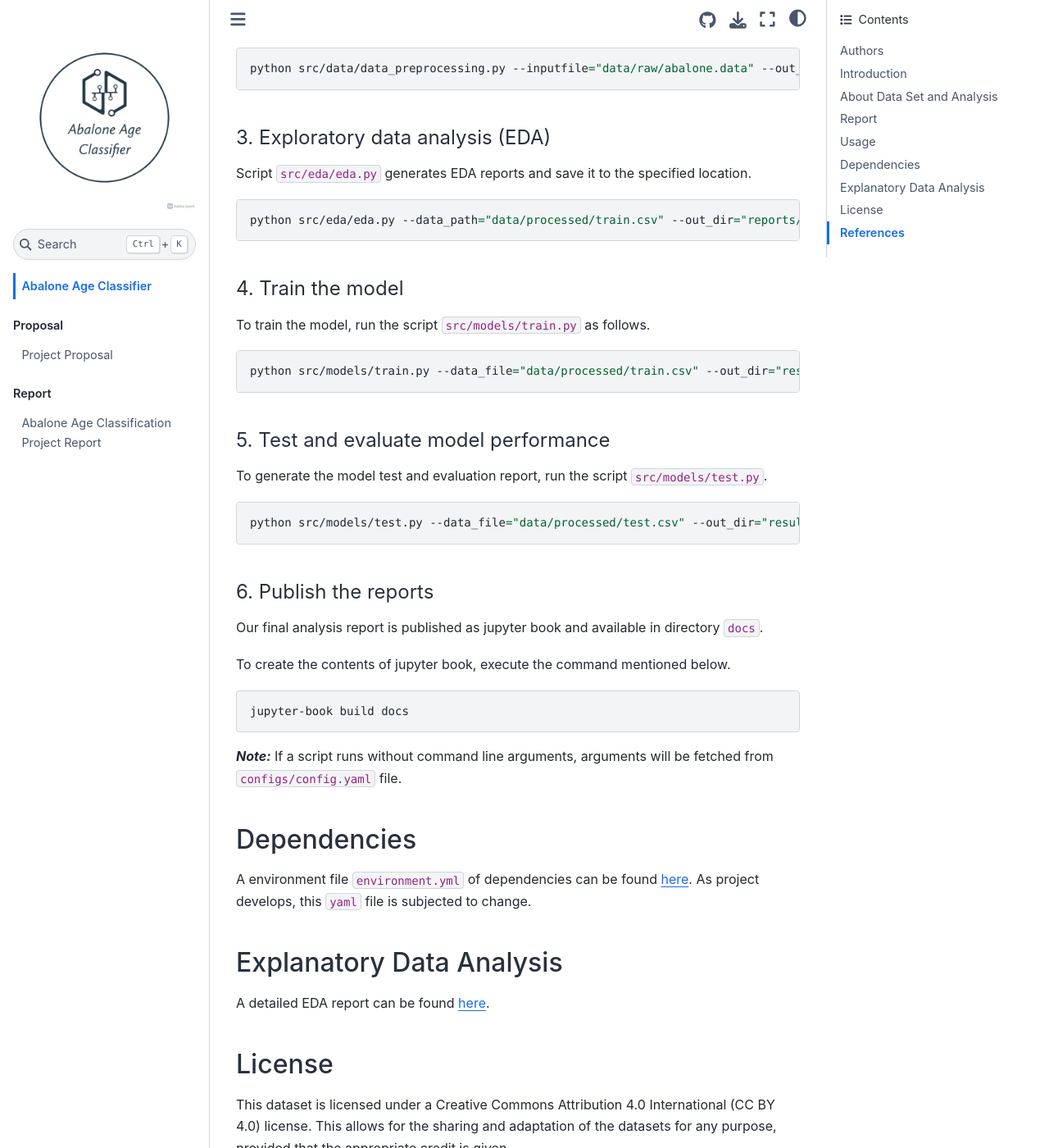
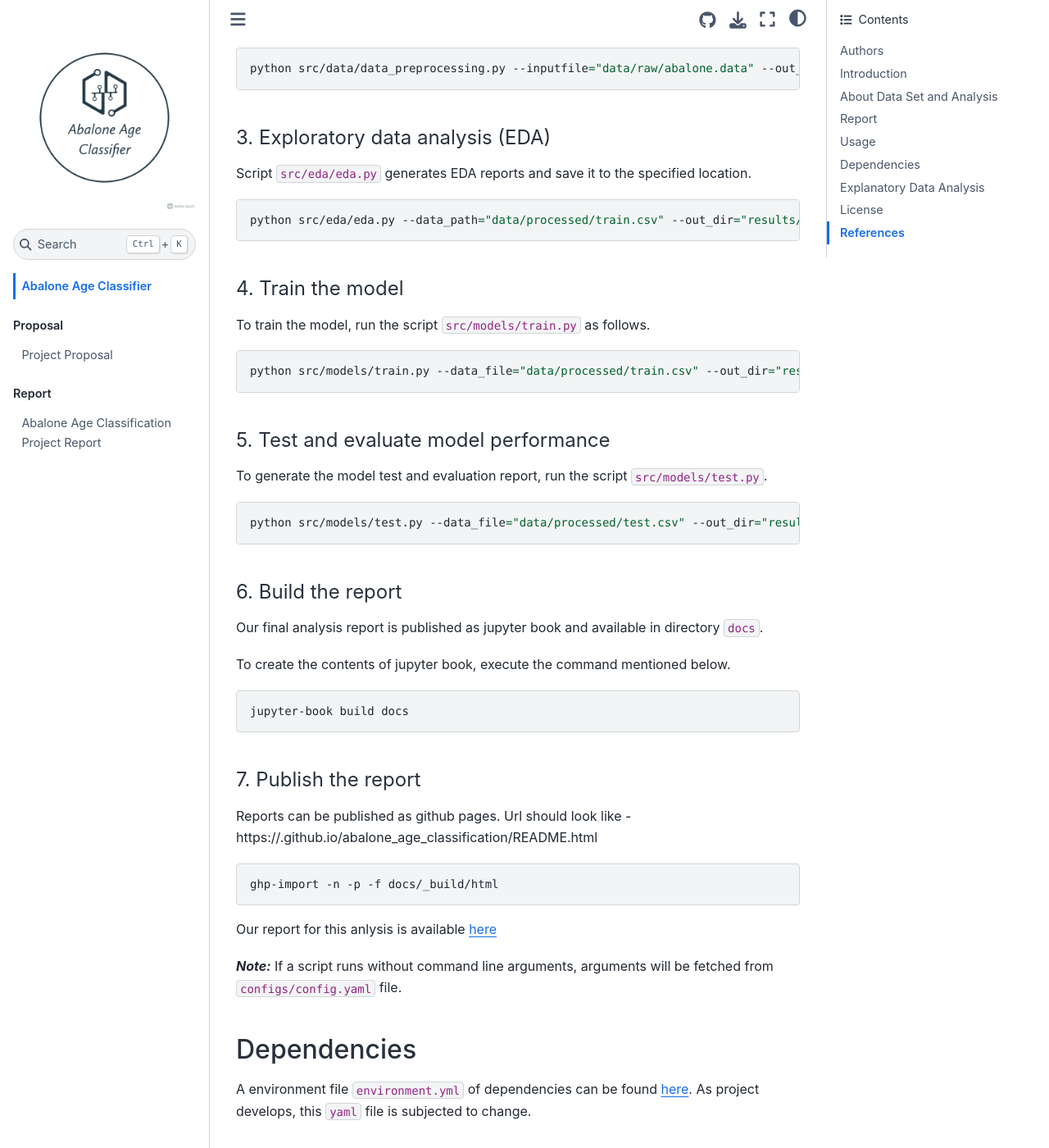
Before and after one commit to veerupandey/abalone_age_classification, a Jupyter Book: the page built from docs/README.md, in a window 1280 px wide and 1400 px high, scrolled down 2699 px. Shown: the whole window at 82% size. Built offline with Jupyter Book 1.0.4 settings and Sphinx 7.4.7 and the Sphinx Book theme 1.1.4, drawn with Linux system fonts in a browser that asks for light colours.

Commit message:
Add publish to github command in usage

````diff
--- a/docs/README.md
+++ b/docs/README.md
@@ -77,7 +77,7 @@ python src/data/data_preprocessing.py --inputfile="data/raw/abalone.data" --out_
 Script `src/eda/eda.py` generates EDA reports and save it to the specified location.
 
 ```bash
-python src/eda/eda.py --data_path="data/processed/train.csv" --out_dir="reports/eda"
+python src/eda/eda.py --data_path="data/processed/train.csv" --out_dir="results/eda"
 ```
 
 #### 4. Train the model
@@ -96,7 +96,7 @@ To generate the model test and evaluation report, run the script `src/models/tes
 python src/models/test.py --data_file="data/processed/test.csv" --out_dir="results/model"
 ```
 
-#### 6. Publish the reports
+#### 6. Build the report
 
 Our final analysis report is published as jupyter book and available in directory `docs`.
 
@@ -105,6 +105,17 @@ To create the contents of jupyter book, execute the command mentioned below.
 ```bash
 jupyter-book build docs
 ```
+
+#### 7. Publish the report
+
+Reports can be published as github pages. Url should look like - https://<username>.github.io/abalone_age_classification/README.html
+
+```bash
+ghp-import -n -p -f docs/_build/html
+```
+
+Our report for this anlysis is available [here](https://UBC-MDS.github.io/abalone_age_classification/README.html)
+
 
 **_Note:_** If a script runs without command line arguments, arguments will be fetched from `configs/config.yaml` file.
 
````
